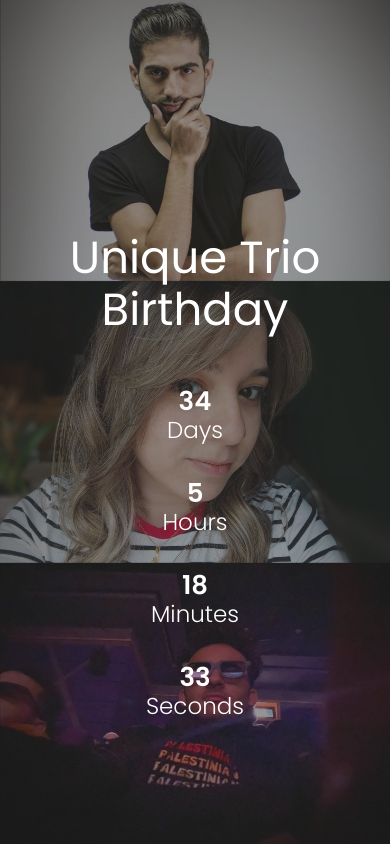
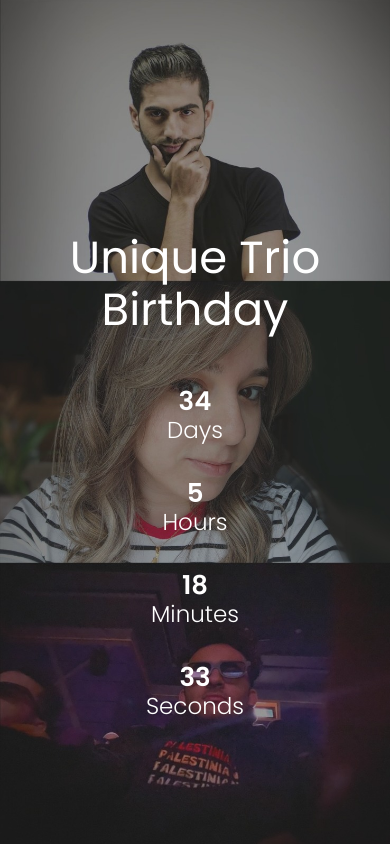
Before and after one commit to Loai106/My-Birthday-Coundown, a plain HTML site: page index.html in a window 390 px wide. Shown: the top 844 px of the page. Drawn offline with Linux system fonts and the light colour scheme.

Commit message:
fixing mobile background size

```diff
--- a/style.css
+++ b/style.css
@@ -62,7 +62,7 @@ h1 {
 @media(max-width:500px) {
 
     body {
-        background-image: url("background-mobile.jpeg");
+        background-image: url("mobile-background.jpeg");
 
     }
 
```
Also changed, not shown: mobile-background.jpeg (added).
